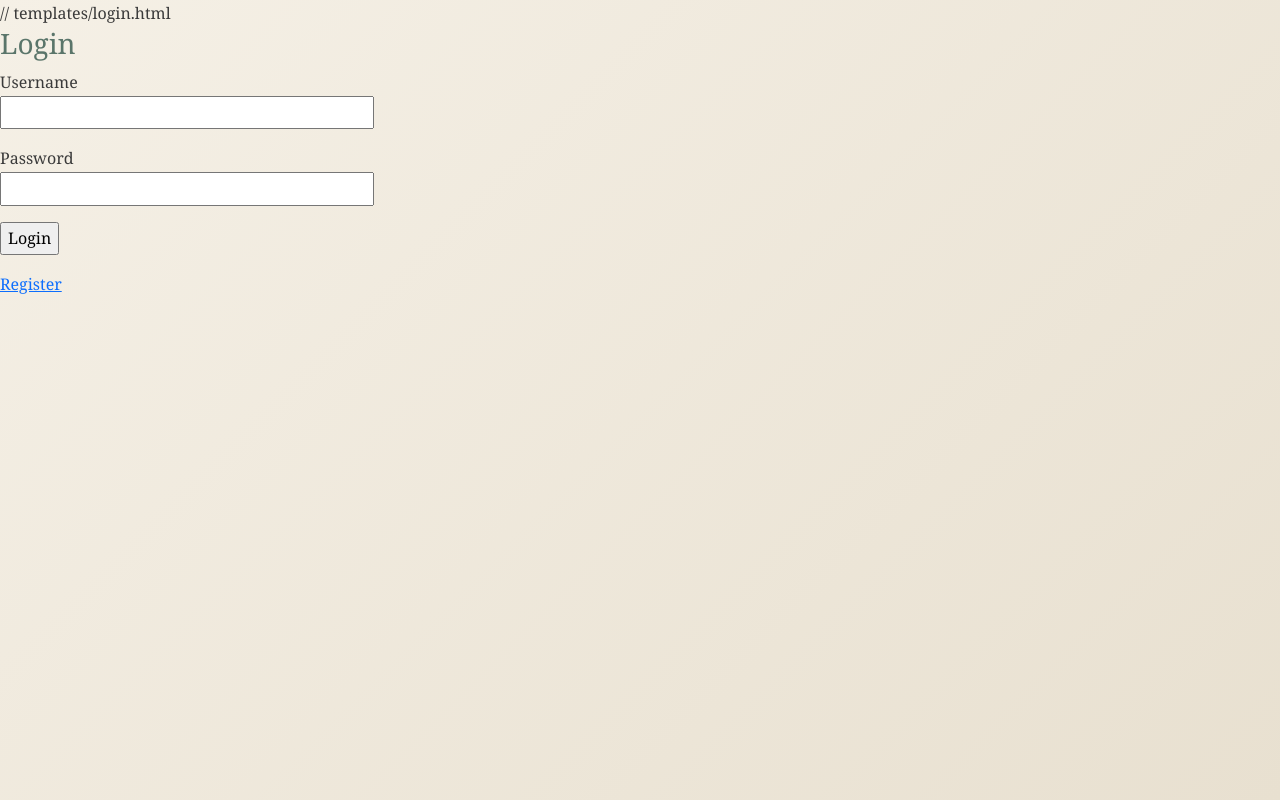
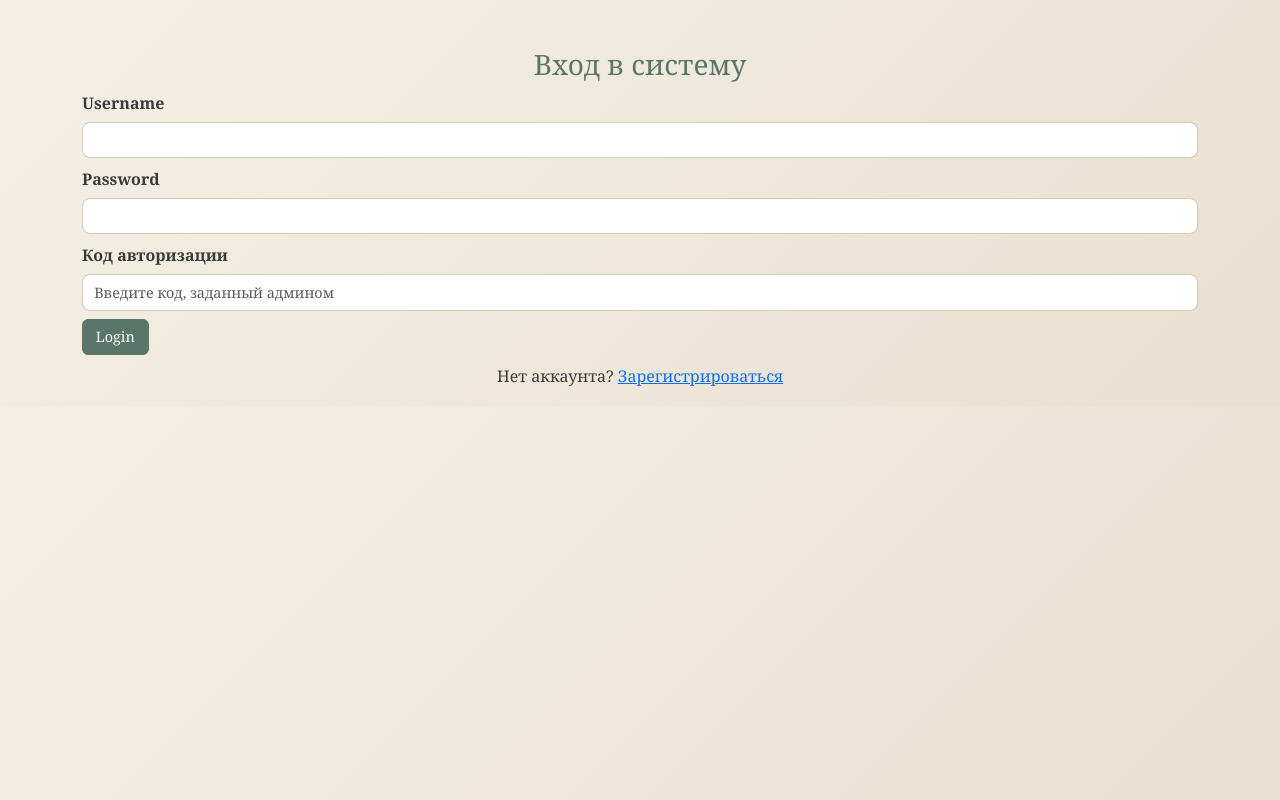
Before and after one commit to lisaCookie/create_objects, a Flask app: page /login in a window 1280 px wide. Run offline with Flask 3, Linux system fonts and the light colour scheme.

Commit message:
modified:   RECIPES/admin/admin.py         modified:   RECIPES/templates/admin/dashboard.html         modified:   RECIPES/templates/login.html         modified:   RECIPES/users/login.py         modified:   RECIPES/users/work_db_users.py

```diff
--- a/RECIPES/templates/login.html
+++ b/RECIPES/templates/login.html
@@ -1,35 +1,53 @@
-// templates/login.html
 <!doctype html>
 <html>
 <head>
     <title>Login</title>
     <link href="https://cdn.jsdelivr.net/npm/bootstrap@5.3.3/dist/css/bootstrap.min.css" rel="stylesheet">
-    <!-- Font Awesome -->
     <link rel="stylesheet" href="https://cdnjs.cloudflare.com/ajax/libs/font-awesome/6.5.0/css/all.min.css">
     <link rel="stylesheet" href="{{ url_for('static', filename='css/styles.css') }}">
 </head>
 <body>
-<h2>Login</h2>
+    <div class="container mt-5">
+        <h2 class="text-center">Вход в систему</h2>
+
         {% with messages = get_flashed_messages() %}
             {% if messages %}
                 {% for msg in messages %}
-      <div class="flash">{{ msg }}</div>
+                    <div class="alert alert-info">{{ msg }}</div>
                 {% endfor %}
             {% endif %}
         {% endwith %}
-<form method="POST">
+
+        <form method="POST" class="max-w-md mx-auto">
             {{ form.hidden_tag() }}
-    <p>
-        {{ form.username.label }}<br>
-        {{ form.username(size=32) }}
+
+            <div class="mb-3">
+                {{ form.username.label(class="form-label") }}
+                {{ form.username(class="form-control") }}
+            </div>
+
+            <div class="mb-3">
+                {{ form.password.label(class="form-label") }}
+                {{ form.password(class="form-control") }}
+            </div>
+
+            <!-- Новое поле: код авторизации -->
+            {% if not session.get('is_admin') %}
+                <div class="mb-3">
+                    <label for="auth_code" class="form-label">Код авторизации</label>
+                    <input type="text" class="form-control" id="auth_code" name="auth_code"
+                           placeholder="Введите код, заданный админом">
+                </div>
+            {% endif %}
+
+            <div class="mb-3">
+                {{ form.submit(class="btn btn-primary") }}
+            </div>
+        </form>
+
+        <p class="text-center">
+            Нет аккаунта? <a href="{{ url_for('register.register') }}">Зарегистрироваться</a>
         </p>
-    <p>
-        {{ form.password.label }}<br>
-        {{ form.password(size=32) }}
-    </p>
-    <p>{{ form.submit() }}</p>
-</form>
-<!-- Исправлено здесь -->
-<a href="{{ url_for('register.register') }}">Register</a>
+    </div>
 </body>
 </html>
--- a/RECIPES/users/login.py
+++ b/RECIPES/users/login.py
@@ -1,10 +1,10 @@
 # RECIPES/users/login
 
-from flask import Blueprint, render_template, redirect, url_for, flash, session
+from flask import Blueprint, render_template, redirect, url_for, flash, session, request
 from flask_wtf import FlaskForm
 from wtforms import StringField, PasswordField, SubmitField
 from wtforms.validators import DataRequired
-from .work_db_users import get_db_connection
+from .work_db_users import get_db_connection, get_auth_code
 
 login_bp = Blueprint('login', __name__, template_folder='../templates', static_folder='../static')
 
@@ -19,20 +19,42 @@ def login():
     if form.validate_on_submit():
         username = form.username.data
         password = form.password.data
+        auth_code = request.form.get('auth_code', '').strip() or None  # Может быть пустым
+
         conn = get_db_connection()
         with conn:
             cursor = conn.cursor()
             cursor.execute("SELECT id, password, is_admin FROM users WHERE username = ?", (username,))
             user = cursor.fetchone()
-            if user and user[1] == password:
-                flash('Logged in successfully!')
-                session['user_id'] = user[0]  # ← Сохраняем ID в сессии
-                session['username'] = username  # Опционально для отображения
-                session['is_admin'] = bool(user['is_admin'])  # ✅ new
-                return redirect(url_for('index'))  # Перенаправляем на главную
-            else:
-                flash('Invalid username or password')
+
+            if not user:
+                flash('Неверный логин или пароль')
+                return render_template('login.html', form=form)
+
+            # Проверка пароля
+            if user[1] != password:
+                flash('Неверный логин или пароль')
+                return render_template('login.html', form=form)
+
+            # Проверка кода авторизации — только для не-админов
+            if not user['is_admin']:  # Обычный пользователь
+                stored_code = get_auth_code()
+                if stored_code is None:
+                    flash('Код авторизации не задан администратором. Войти невозможно.')
+                    return render_template('login.html', form=form)
+                if auth_code != stored_code:
+                    flash('Неверное кодовое слово.')
+                    return render_template('login.html', form=form)
+
+            # ✅ Всё прошло успешно
+            flash('Вход выполнен успешно!')
+            session['user_id'] = user[0]
+            session['username'] = username
+            session['is_admin'] = bool(user['is_admin'])  # ✅ сохраняем флаг админа
+            return redirect(url_for('index'))
+
     return render_template('login.html', form=form)
+
 
 @login_bp.route('/logout')
 def logout():
```
Also changed, not shown: RECIPES/admin/admin.py (+26 -2 lines), RECIPES/templates/admin/dashboard.html (+32 -0 lines), RECIPES/users/work_db_users.py (+29 -0 lines). Lines whose indentation alone changed are shown as unchanged.
